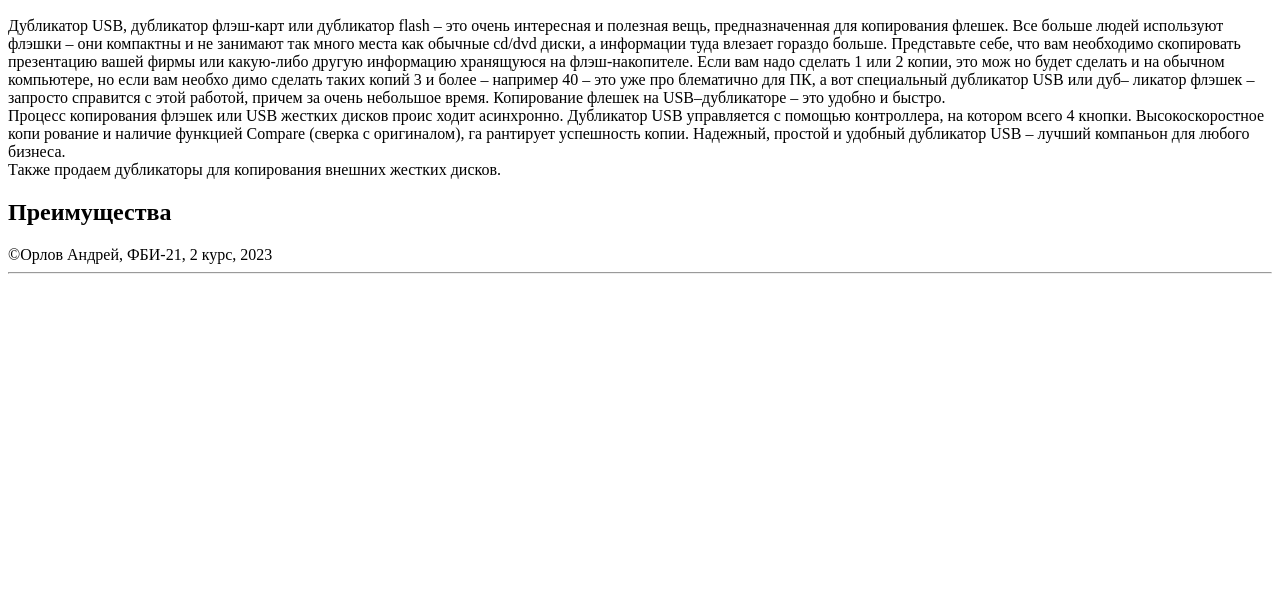
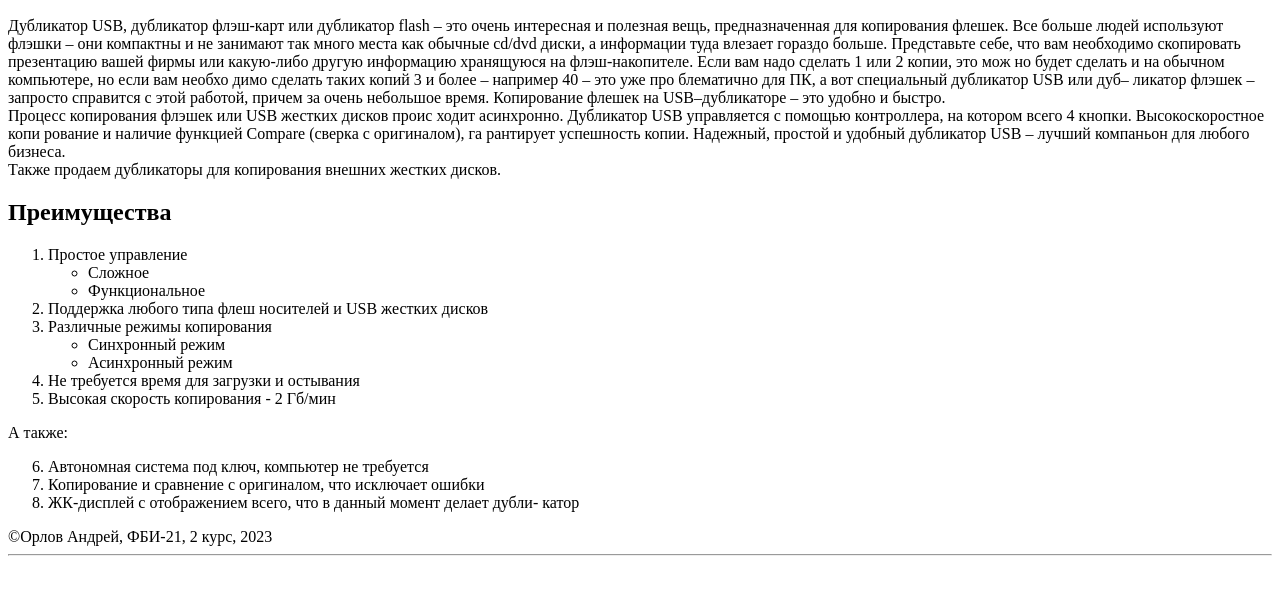
Before and after one commit to bleag/web-front-labs, a plain HTML site: page lab2/usb.html in a window 1280 px wide. Shown: the part 146-740 px from the top of the page. Drawn offline with Linux system fonts and the light colour scheme.

Commit message:
Преимущества

```diff
--- a/lab2/usb.html
+++ b/lab2/usb.html
@@ -42,6 +42,30 @@
             дисков.</div>
 
             <h2>Преимущества</h2>
+            <ol>
+                <li>Простое управление
+                    <ul>
+                        <li>Сложное</li>
+                        <li>Функциональное</li>
+                    </ul>
+                </li>
+                <li>Поддержка любого типа флеш носителей и USB жестких дисков</li>
+                <li>Различные режимы копирования
+                    <ul>
+                        <li>Синхронный режим</li>
+                        <li>Асинхронный режим</li>
+                    </ul>
+                </li>
+                <li>Не требуется время для загрузки и остывания</li>
+                <li>Высокая скорость копирования - 2 Гб/мин</li>
+            </ol>
+            <div>А также:</div>
+            <ol start="6">
+                <li>Автономная система под ключ, компьютер не требуется</li>
+                <li>Копирование и сравнение с оригиналом, что исключает ошибки</li>
+                <li>ЖК-дисплей с отображением всего, что в данный момент делает дубли-
+                    катор</li>
+            </ol>
         </main>
 
         <footer>
```
